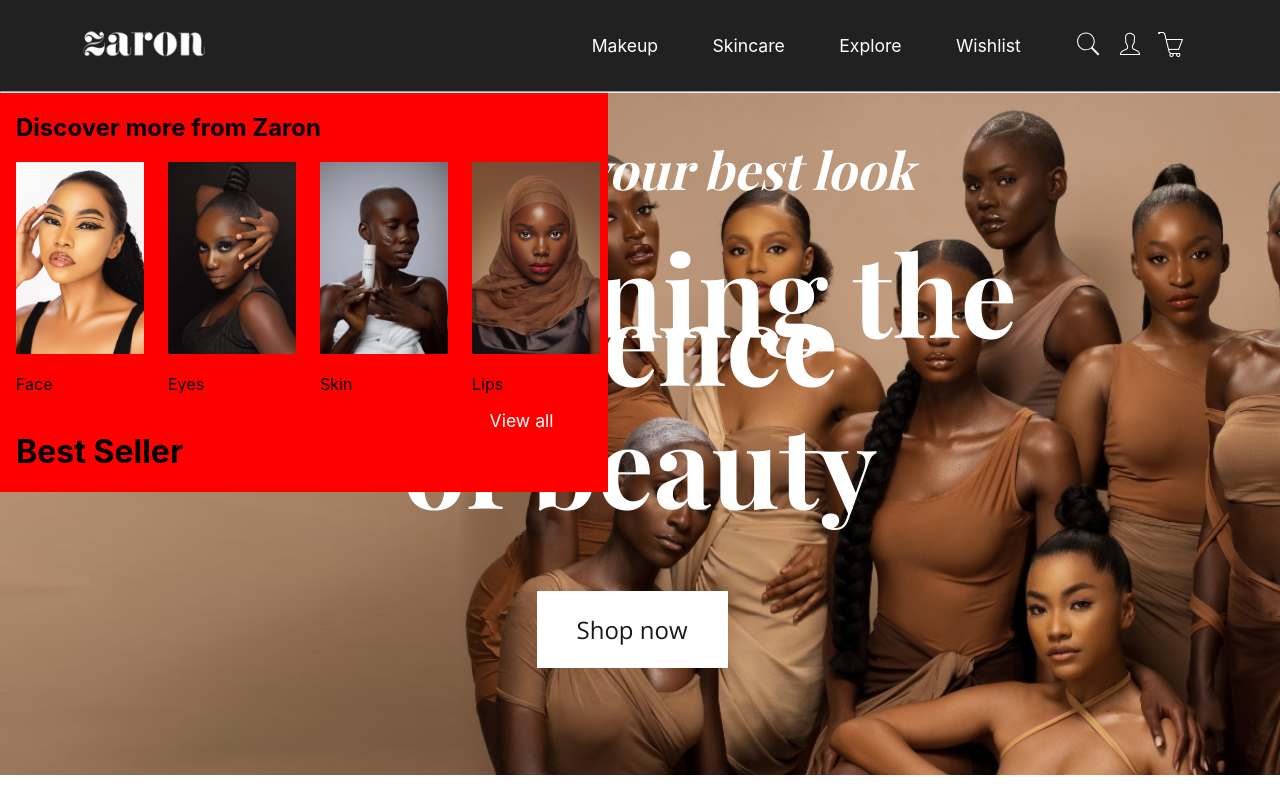
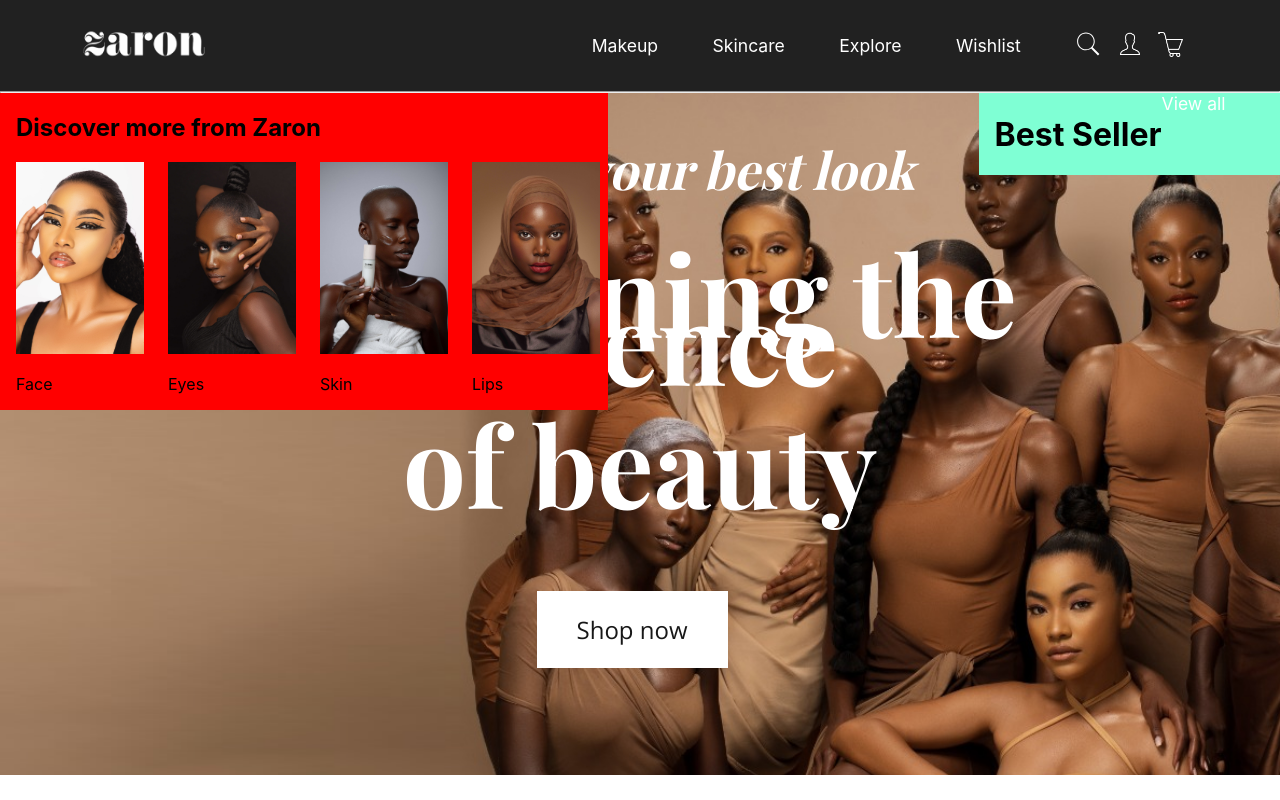
Before and after one commit to chiomaubaezuonu/zaron, a React (Create React App) app: page / in a window 1280 px wide. Built offline with nearby package versions, Linux system fonts and the light colour scheme; a web font is replaced by a local one.

Commit message:
Added Section 3

```diff
--- a/src/App.css
+++ b/src/App.css
@@ -115,7 +115,13 @@ span{
   margin-right: 0.5rem;
   margin-left: 1rem;
 }
-.section2-text{
+.section3{
+  position: absolute;
+  top: 10;
+  right: 0;
+  background-color: aquamarine;
+}
+.section3-text{
   display: flex;
   justify-content: space-between;
 }
--- a/src/App.tsx
+++ b/src/App.tsx
@@ -62,12 +62,14 @@ function App() {
             <p>Lips</p>
           </span>
         </div>
-        <div className='section2-text'>
+      </div>
+      <div className='section3'>
+        <div className='section3-text'>
           <h1 style={{ marginLeft: '1rem' }}>Best Seller</h1>
           <a className="view-all" href="">View all</a>
         </div>
       </div>
-    </div>
+    </div >
   );
 }
 
```
